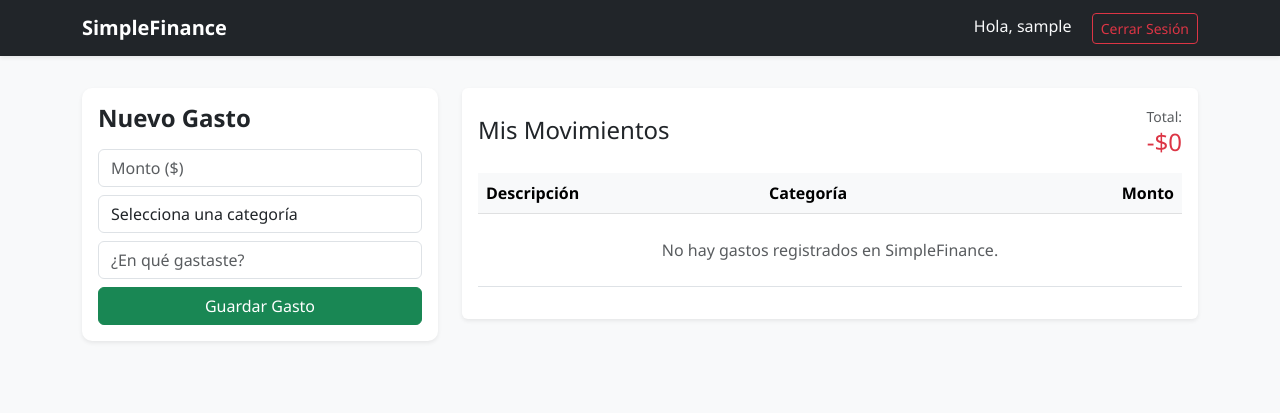
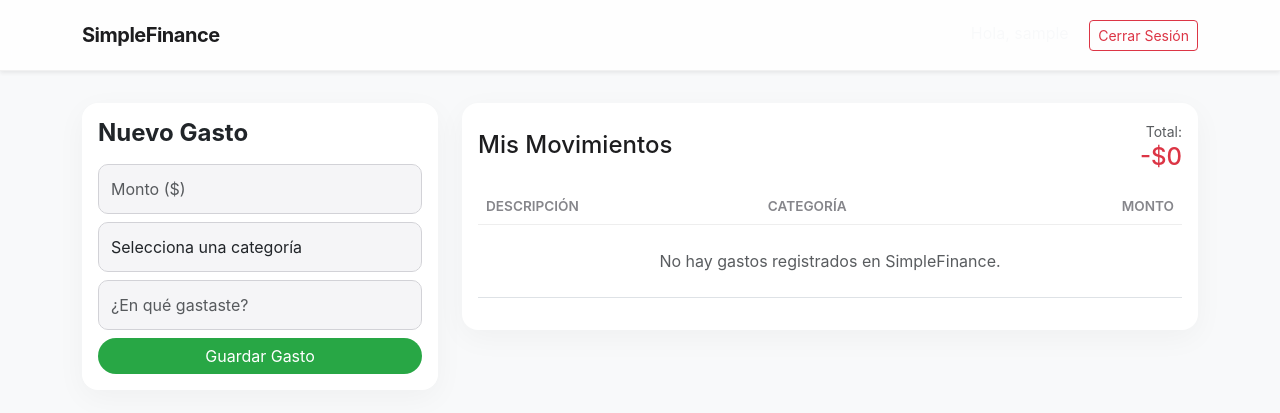
Before and after one commit to Emmanuel071104/proyecto-gastos, a Flask app: page / in a window 1280 px wide. Shown: the top 413 px of the page. Run offline with Flask 3, Linux system fonts and the light colour scheme; the visitor is signed in with stand-in values (Sample User, id 1); data that the repository does not hold is empty.

Commit message:
UI: Estética moderna y corrección de visibilidad

```diff
--- a/static/css/style.css
+++ b/static/css/style.css
@@ -1,7 +1,113 @@
-/* Estilos generales */
-body { font-family: 'Segoe UI', sans-serif; }
-.navbar { margin-bottom: 2rem; }
-.hero-section { background: #007bff; color: white; padding: 60px 0; text-align: center; }
-.card { border: none; border-radius: 10px; box-shadow: 0 4px 6px rgba(0,0,0,0.1); }
-.btn-primary { border-radius: 20px; }
-.table-container { background: white; padding: 20px; border-radius: 10px; }
+/* --- Paleta de Colores y Variables --- */
+:root {
+    --primary-bg: #fbfbfd;      /* Fondo gris muy claro estilo Apple */
+    --card-bg: #ffffff;         /* Blanco puro para tarjetas */
+    --text-main: #1d1d1f;       /* Negro suave para legibilidad */
+    --text-muted: #86868b;     /* Gris para descripciones */
+    --accent-blue: #0066cc;    /* Azul brillante profesional */
+    --accent-success: #28a745;  /* Verde para botones de guardado */
+    --shadow: 0 8px 30px rgba(0, 0, 0, 0.04);
+    --radius: 16px;
+}
+
+/* --- Estilos Generales --- */
+body {
+    font-family: -apple-system, BlinkMacSystemFont, "Segoe UI", Roboto, sans-serif;
+    background-color: var(--primary-bg) !important;
+    color: var(--text-main) !important;
+    line-height: 1.5;
+}
+
+/* --- Navbar Moderna --- */
+.navbar {
+    background-color: rgba(255, 255, 255, 0.8) !important;
+    backdrop-filter: blur(15px); /* Efecto cristal esmerilado */
+    border-bottom: 1px solid rgba(0,0,0,0.05);
+    margin-bottom: 2rem;
+    padding: 15px 0;
+}
+
+.navbar-brand {
+    font-weight: 700;
+    letter-spacing: -0.5px;
+    color: var(--text-main) !important;
+}
+
+/* --- Hero Section (Landing Page) --- */
+.hero-section {
+    background: transparent !important; /* Quitamos el azul sólido para ver el texto */
+    color: var(--text-main) !important;
+    padding: 100px 0;
+    text-align: center;
+}
+
+.hero-section h1 {
+    font-size: 3.5rem;
+    font-weight: 800;
+    letter-spacing: -1.5px;
+    margin-bottom: 20px;
+}
+
+.hero-section p {
+    font-size: 1.4rem;
+    color: var(--text-muted);
+    max-width: 600px;
+    margin: 0 auto 40px;
+}
+
+/* --- Tarjetas y Contenedores --- */
+.card, .table-container {
+    background: var(--card-bg) !important;
+    border: none !important;
+    border-radius: var(--radius) !important;
+    box-shadow: var(--shadow) !important;
+    padding: 30px;
+    transition: transform 0.2s ease;
+}
+
+/* --- Botones Estilizados --- */
+.btn-primary {
+    background-color: var(--accent-blue) !important;
+    border: none !important;
+    border-radius: 25px !important;
+    padding: 10px 25px !important;
+    font-weight: 600;
+}
+
+.btn-success {
+    background-color: var(--accent-success) !important;
+    border-radius: 25px !important;
+    border: none !important;
+}
+
+.btn:hover {
+    transform: translateY(-2px);
+    box-shadow: 0 5px 15px rgba(0,0,0,0.1);
+}
+
+/* --- Tablas Limpias --- */
+.table {
+    margin-top: 10px;
+}
+
+.table thead th {
+    background-color: transparent !important;
+    border-bottom: 1px solid #eee !important;
+    color: var(--text-muted);
+    font-size: 0.85rem;
+    text-transform: uppercase;
+    font-weight: 600;
+}
+
+/* --- Inputs Modernos --- */
+.form-control {
+    border-radius: 10px !important;
+    border: 1px solid #d2d2d7 !important;
+    padding: 12px !important;
+    background-color: #f5f5f7 !important;
+}
+
+.form-control:focus {
+    box-shadow: 0 0 0 4px rgba(0, 102, 204, 0.1) !important;
+    border-color: var(--accent-blue) !important;
+}
```
